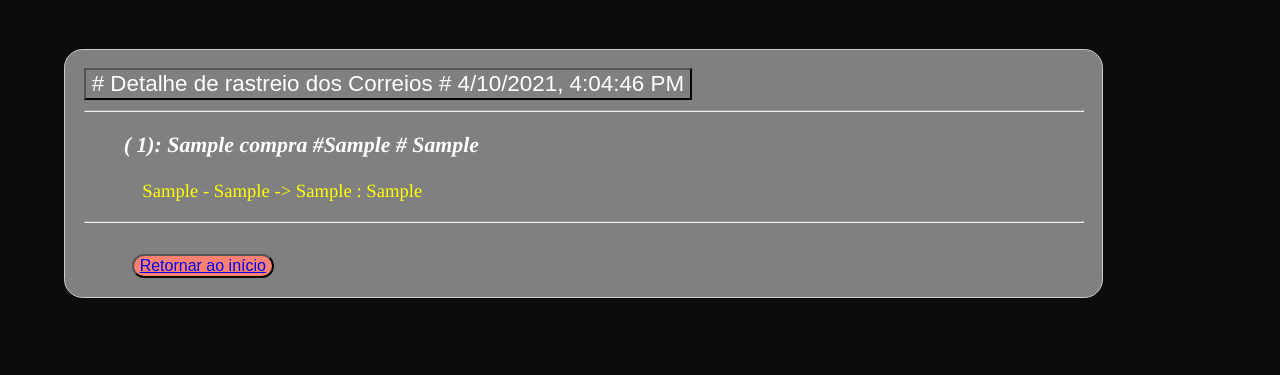
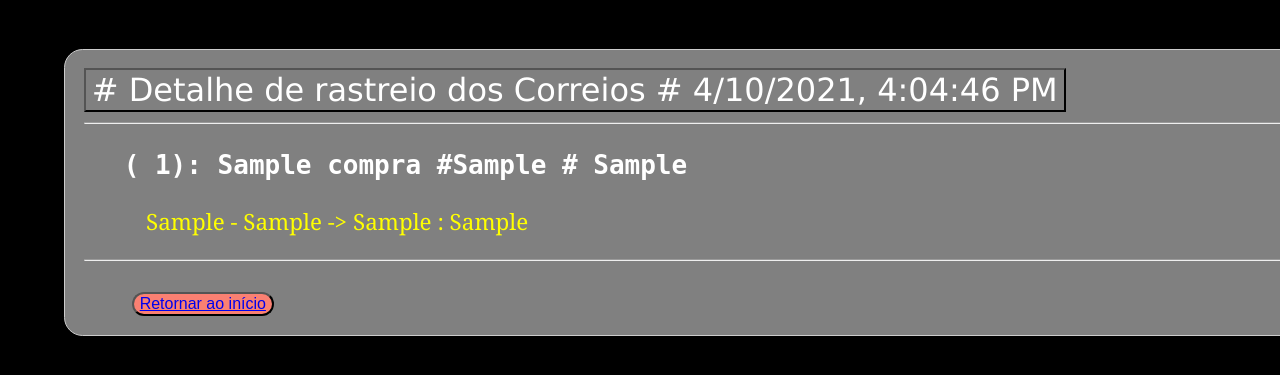
Before and after one commit to Gikeda2016/django-correios, a Django app: page /tracking/1/ in a window 1280 px wide; the page is wider, and only the part inside the window is pictured. Shown: the top 375 px of that part. Run offline with Django 3.2, Linux system fonts and the light colour scheme; tables that the repository leaves empty hold one stand-in row (values such as "Sample post").

Commit message:
introduzido css/style em static

```diff
--- /dev/null
+++ b/tracking/static/css/style.css
@@ -0,0 +1,60 @@
+body{
+    background-color: black;
+    color: white;
+    font: normal 14pt Times;
+}
+
+form{
+    background-color: grey;
+    margin: 3em;
+    margin-top: 1em;
+    width: 1400px;
+    padding: 1em;
+    border: 1px solid #ccc;
+    border-radius: 1em;
+}
+
+.btns{
+    text-align: center;
+    font:normal;
+}
+
+.item_titulo{
+    color: white;
+    font-size:xx-large;
+    font-weight:bolder;
+    font-family:monospace;
+}
+
+.item_dados{
+    font-size:larger;
+    font-family:Cambria;
+    color:yellow;
+    margin-left:1em;
+}
+
+.item_link{
+    /* <button style="font-size:medium; background-color: orange; width: 3em; border-radius: 1em;"><a href="{% url 'detail' item.id %}" >{{item.id}}</a></button>  */
+    background-color: orange;
+    font-size: large;
+    width: 3em;
+    border-radius: 1em;
+}
+
+.titulo{
+    background-color: gray;
+    color: White;
+    font-size:xx-large;
+    font-family:'Lucida Sans';
+    text-align: right;
+}
+
+
+
+.retorno{
+    background-color: salmon;
+    color: whitesmoke;
+    font-size:medium;
+    margin-left: 3em;
+    border-radius: 1em;
+}
--- a/tracking/templates/tracking/detail.html
+++ b/tracking/templates/tracking/detail.html
@@ -1,3 +1,4 @@
+{% load static %}
 <!DOCTYPE html>
 <html lang="en">
 <head>
@@ -5,8 +6,9 @@
     <meta http-equiv="X-UA-Compatible" content="IE=edge">
     <meta name="viewport" content="width=device-width, initial-scale=1.0">
     <title>Rastreamento</title>
+    <link rel="stylesheet" href="{% static 'css/style.css' %}">
 </head>
-<style>
+<!-- <style>
     body{
         background-color: rgb(12, 12, 12);
         color: white;
@@ -20,10 +22,10 @@
         padding: 1em;
         border: 1px solid #ccc;
         border-radius: 1em;
-    }
 </style>
+    } -->
 
-<script  type ="text/javascript">
+<script >
     function agora()
         {
             diaDaSemana = new Array("Domingo", "Segunda", "Terça", "Quarta", "Quinta", "Sexta", "Sábado")
@@ -38,24 +40,24 @@
 <body onload="agora()">
     <br>
     <form>
-        <button  id ='status'  style ="background-color: grey; color :White; font-size: larger;" ></button>
+        <button type="button" class="titulo" id ='status' ></button>
         <hr>
         {% if error_message %}
             <p><strong>{{error_message}}</strong></p>
         {% endif %}
         {% csrf_token %}
         <ol>
-            <h3><i>{{compra}}</i></h3>
+            <p class="item_titulo">{{compra}}</p>
 
                 {% for item in compra.rastreios_set.all %}
-                    <p style="margin-left:1em; color: yellow">
+                    <p class="item_dados" >
                         {{item.data}} - {{item.hora}} -> {{item.local}} : {{item.mens}}
                     </p>
                 {% endfor %}
         </ol>
         <hr>
         <br>
-        <button  style="background-color:salmon; font-size:medium; margin-left: 3em; border-radius: 1em; color:whitesmoke ">
+        <button type="button" class="retorno" >
             <a href="{% url 'index' %}" >Retornar ao início</a>
         </button>
         <br>
```
Also changed, not shown: tracking/templates/tracking/index.html (+8 -7 lines), README.md.
